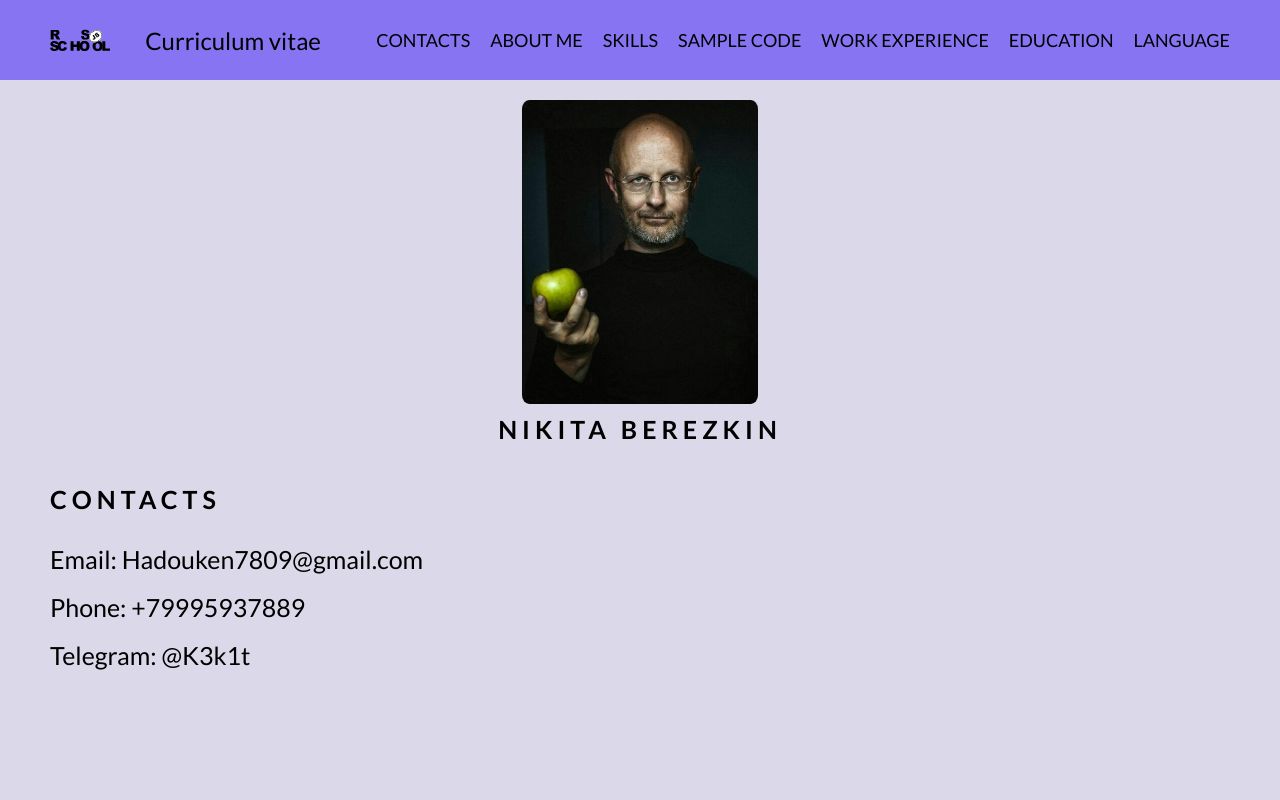
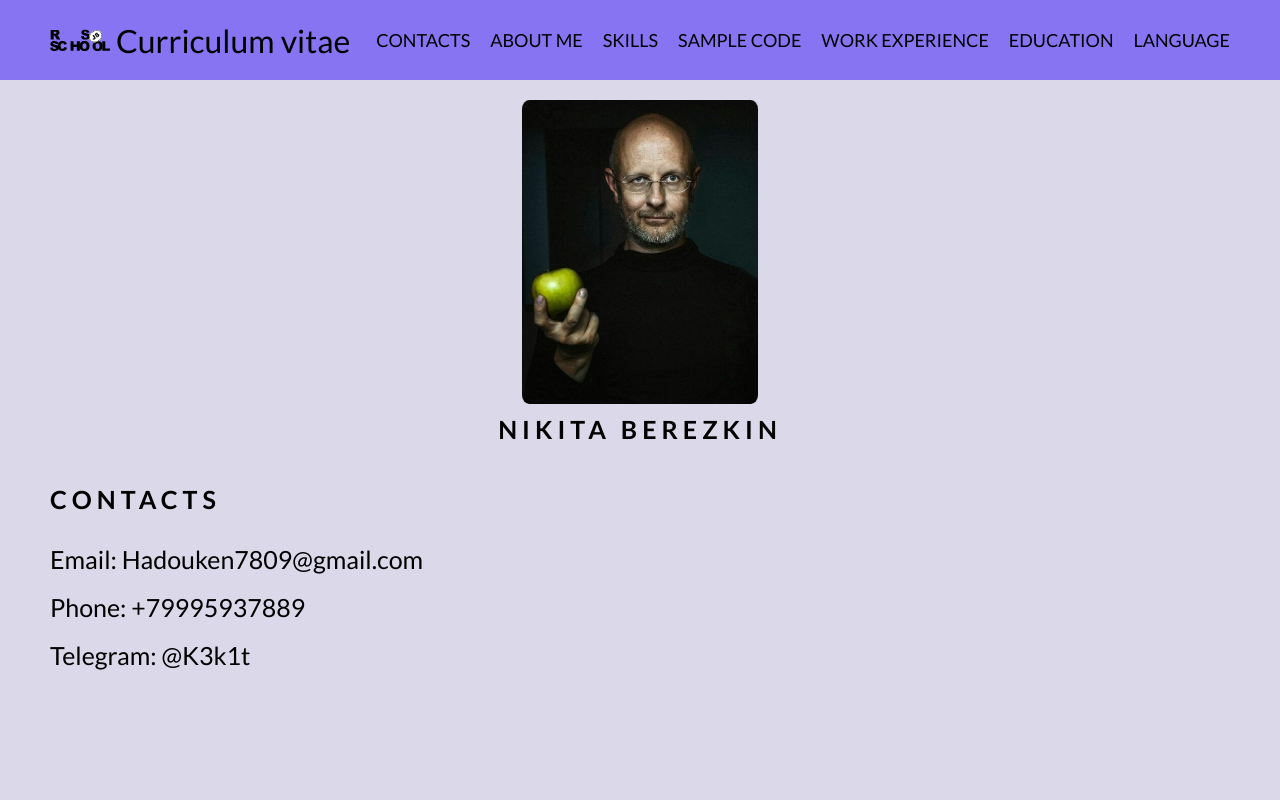
Before and after one commit to k3kit/rsschool-cv, a plain HTML site: page index.html in a window 1280 px wide. Shown: the top 800 px of the page. Drawn offline with nearby package versions, Linux system fonts and the light colour scheme.

Commit message:
refactor: add h1

```diff
--- a/index.html
+++ b/index.html
@@ -11,7 +11,7 @@
     <link rel="stylesheet" href="//cdnjs.cloudflare.com/ajax/libs/highlight.js/9.15.9/styles/atom-one-dark.min.css">
     <script src="//cdnjs.cloudflare.com/ajax/libs/highlight.js/9.15.9/highlight.min.js"></script>
     <script>hljs.initHighlightingOnLoad();</script>
-    <title>Document</title>
+    <title>rs school</title>
 </head>
 <body>
     <div class="wrapper">
@@ -19,7 +19,7 @@
             <div class="container">
                 <div class="header__body">
                     <img class="header__photo" src='./img/rs_school_js.svg' alt="photo profile">
-                    <h2 class="header__logo">Curriculum vitae</h2>
+                    <h1 class="header__logo">Curriculum vitae</h1>
                     <div class="header__burger">
                         <span></span>
                     </div>
```
